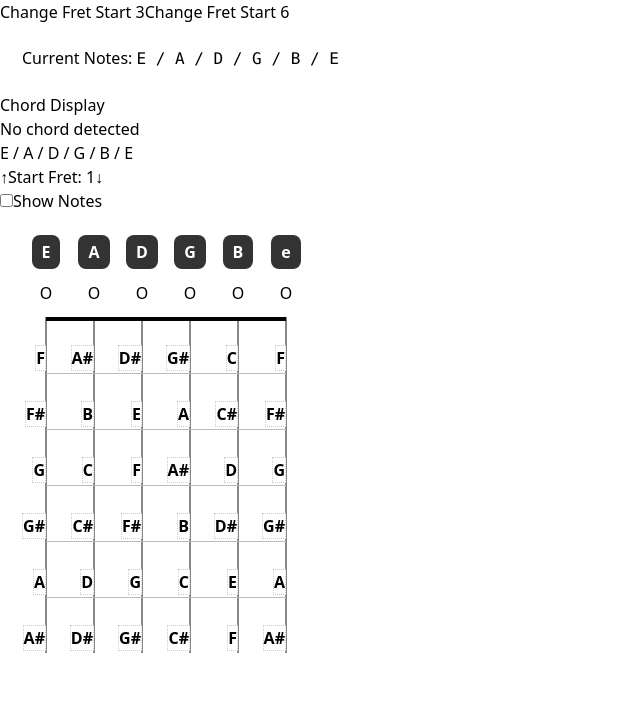
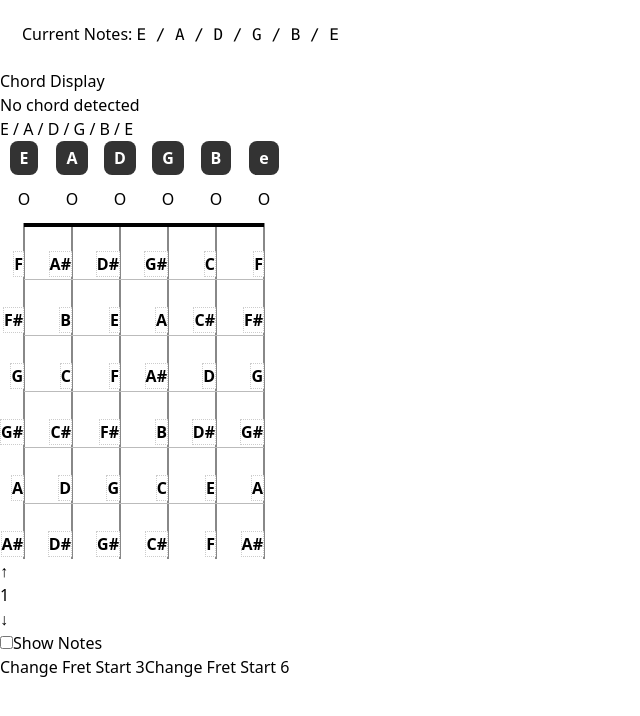
Before and after one commit to seangravener/fretboard-react, a React (Vite) app: page / in a window 1280 px wide. Shown: the top 716 px of the page, without its empty margins (0-640 px from the left). Built offline with nearby package versions, Linux system fonts and the light colour scheme.

Commit message:
Add some styles

```diff
--- a/src/features/fretboard/components/display/FretboardControls.tsx
+++ b/src/features/fretboard/components/display/FretboardControls.tsx
@@ -1,4 +1,4 @@
-import { FIRST_FRET } from "../../constants";
+import { FINAL_FRET, FIRST_FRET } from "../../constants";
 import { Fretboard, FretNumber } from "../../types";
 
 type Props = {
@@ -26,15 +26,24 @@ export const FretboardControls = ({
 
   return (
     <div className="fretboard-controls" aria-label="Fretboard Controls">
-      <div className="fret-position-controls">
+      <div className="fret-position-controls text-center mb-4">
         <button
+          className="px-4 py-2 border border-slate-700 bg-slate-200 rounded-lg"
           onClick={decrementFret}
           disabled={fretboard.startAtFret === FIRST_FRET}
         >
           ↑
         </button>
-        <span>Start Fret: {fretboard.startAtFret}</span>
-        <button onClick={incrementFret}>↓</button>
+        <div
+        className=""
+        title="Current Start Fret">{fretboard.startAtFret}</div>
+        <button
+          className="px-4 py-2 border border-slate-700 bg-slate-200 rounded-lg"
+          onClick={incrementFret}
+          disabled={fretboard.startAtFret === FINAL_FRET}
+        >
+          ↓
+        </button>
       </div>
       <div className="display-controls">
         <label>
--- a/src/features/fretboard/components/display/FretboardDisplay.css
+++ b/src/features/fretboard/components/display/FretboardDisplay.css
@@ -1,14 +1,4 @@
-*,
-*::before,
-*::after {
-  box-sizing: border-box;
-  margin: 0;
-  padding: 0;
-}
-
-.fretboard-container {
-  margin: 22px;
-}
+/* @TODO prefix .fretboard; use scss for joining classes */
 
 .fretboard {
   display: flex;
--- a/src/features/fretboard/components/display/FretboardDisplay.tsx
+++ b/src/features/fretboard/components/display/FretboardDisplay.tsx
@@ -14,15 +14,10 @@ export const FretboardDisplay = ({ displayNotes }: FretboardDisplayOptions) => {
 
   return (
     <>
-      <button onClick={() => setStartAtFret(3)}>Change Fret Start 3</button>
-      <button onClick={() => setStartAtFret(6)}>Change Fret Start 6</button>
       <CurrentChordDisplay style={{ margin: "22px" }} />
       <ChordDisplay />
-      <FretboardControls
-        fretboard={fretboard}
-        onStartFretChange={setStartAtFret}
-        onDisplayNotesToggle={() => {}}
-      />
+
+      <div className="flex max-w-3xl m-auto">
         <div className="fretboard-container">
           <FretboardNoteLabels />
           <StringIndicators fretboard={fretboard} onFretClick={highlightFret} />
@@ -32,6 +27,15 @@ export const FretboardDisplay = ({ displayNotes }: FretboardDisplayOptions) => {
             displayNotes={displayNotes}
           />
         </div>
+        <FretboardControls
+          fretboard={fretboard}
+          onStartFretChange={setStartAtFret}
+          onDisplayNotesToggle={() => {}}
+        />
+      </div>
+
+      <button onClick={() => setStartAtFret(3)}>Change Fret Start 3</button>
+      <button onClick={() => setStartAtFret(6)}>Change Fret Start 6</button>
     </>
   );
 };
```
Also changed, not shown: src/features/fretboard/types.ts (+7 -7 lines). Lines whose indentation alone changed are shown as unchanged.
